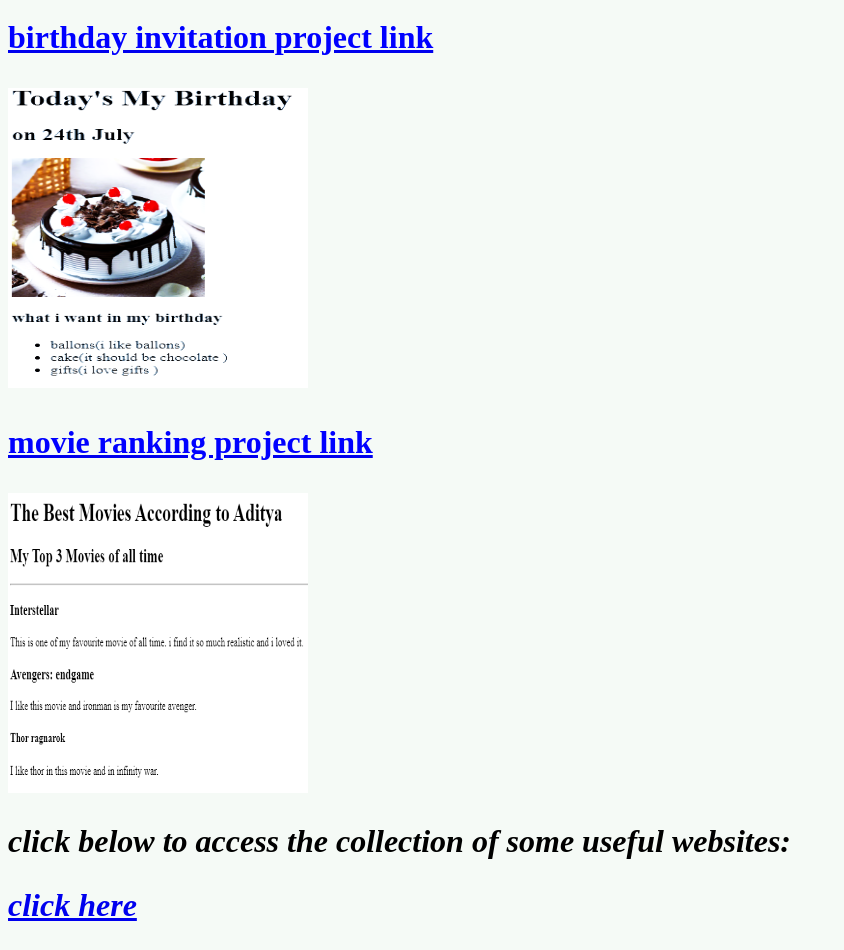
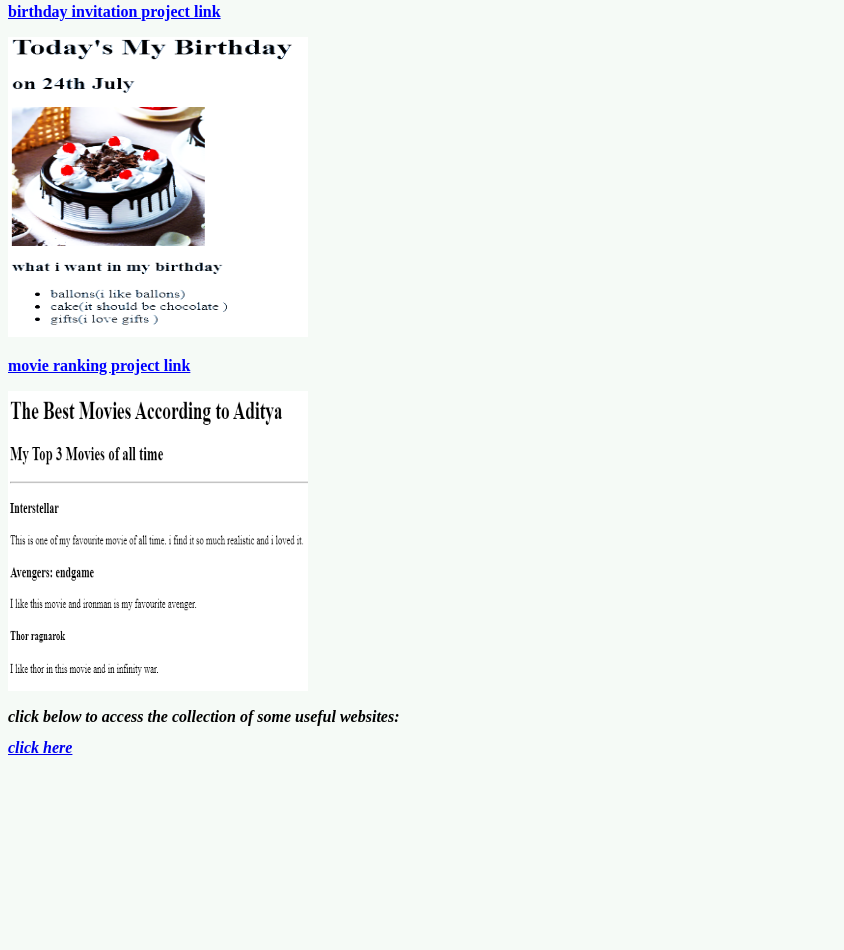
Before and after one commit to adi1521/simple-portfolio, a plain HTML site: page index.html in a window 1280 px wide. Shown: the part 281-1231 px from the top of the page, without its empty margins (0-844 px from the left). After the commit the page ends 1051 px from the top, so only its background shows below. Drawn offline with Linux system fonts and the light colour scheme.

Commit message:
Add files via upload

```diff
--- a/index.html
+++ b/index.html
@@ -5,11 +5,11 @@
   <meta name="viewport" content="width=device-width, initial-scale=1.0">
   <style>
    body{background-color: rgb(245, 250, 246);}
-    h1{font-size:xx-large; text-align: center; color: rgb(7, 15, 16); line-height: 2;}
+    h1{font-size: xx-large; text-align: center; color: rgb(7, 15, 16); line-height: 2;}
     h2{
-      font-size: xx-large; font-style: italic;
+      font-size: medium; font-style: italic;
     }
-    h3{font-size: xx-large; color: blue;
+    h3{font-size: medium; color: blue;
 
     }
   </style>
```
